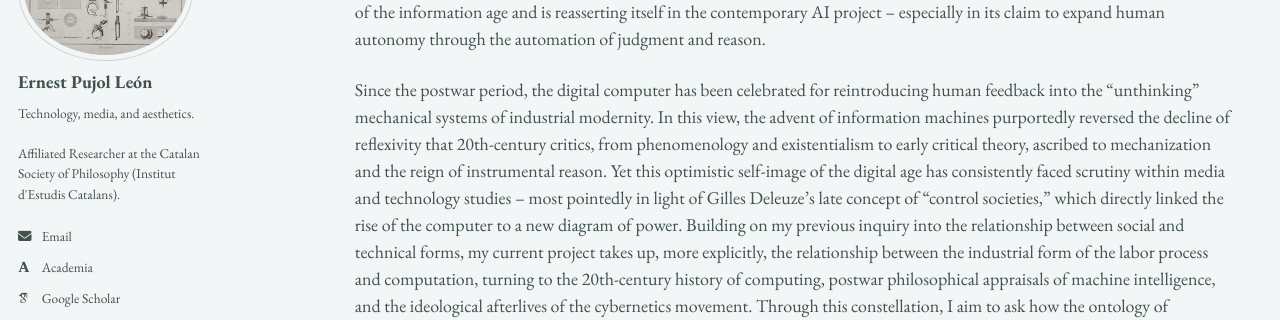
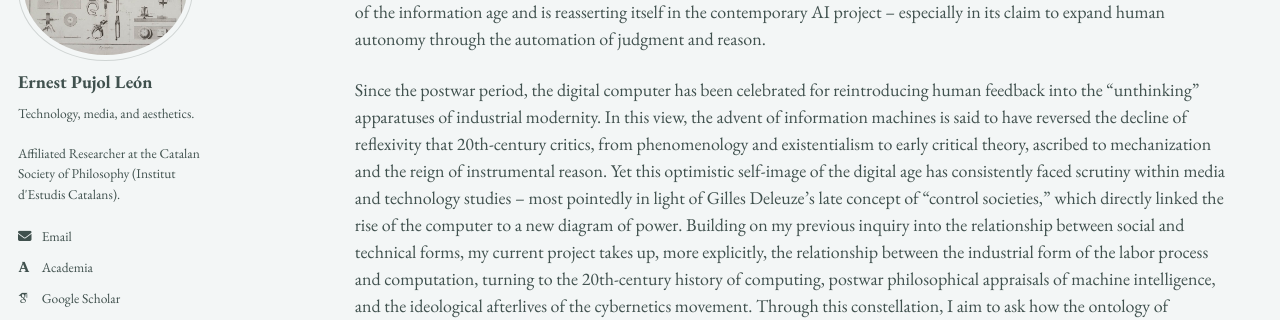
Before and after one commit to epujol90/epujol90.github.io, a Jekyll site: the page built from _pages/research.md, in a window 1280 px wide and 900 px high, scrolled down 1560 px. Shown: the part 182-502 px from the top of the window. Built offline with Jekyll 4.4.1, drawn with Linux system fonts in a browser that asks for light colours; some web fonts are replaced; a script bundle is joined from its source files by our own code; library files that are not in the unit come from our copies; some of the changed text lies outside the part shown.

Commit message:
Update research.md

```diff
--- a/_pages/research.md
+++ b/_pages/research.md
@@ -27,7 +27,7 @@ My doctoral work centered on the _longue durée_ of industrial modernity and wha
 
 As I revise this work into a monograph, my ongoing research traces how the core dynamic of subsumption has steered the course of the information age and is reasserting itself in the contemporary AI project -- especially in its claim to expand human autonomy through the automation of judgment and reason.
 
-Since the postwar period, the digital computer has been celebrated for reintroducing human feedback into the "unthinking" mechanical systems of industrial modernity. In this view, the advent of information machines purportedly reversed the decline of reflexivity that 20th-century critics, from phenomenology and existentialism to early critical theory, ascribed to mechanization and the reign of instrumental reason. Yet this optimistic self-image of the digital age has consistently faced scrutiny within media and technology studies -- most pointedly in light of Gilles Deleuze's late concept of “control societies," which directly linked the rise of the computer to a new diagram of power. Building on my previous inquiry into the relationship between social and technical forms, my current project takes up, more explicitly, the relationship between the industrial form of the labor process and computation, turning to the 20th-century history of computing, postwar philosophical appraisals of machine intelligence, and the ideological afterlives of the cybernetics movement. Through this constellation, I aim to ask how the ontology of computing machines is bound up with the sociality of capitalist life, and whether the socialized intelligence they harness truly foretells its overcoming.
+Since the postwar period, the digital computer has been celebrated for reintroducing human feedback into the "unthinking" apparatuses of industrial modernity. In this view, the advent of information machines is said to have reversed the decline of reflexivity that 20th-century critics, from phenomenology and existentialism to early critical theory, ascribed to mechanization and the reign of instrumental reason. Yet this optimistic self-image of the digital age has consistently faced scrutiny within media and technology studies -- most pointedly in light of Gilles Deleuze's late concept of “control societies," which directly linked the rise of the computer to a new diagram of power. Building on my previous inquiry into the relationship between social and technical forms, my current project takes up, more explicitly, the relationship between the industrial form of the labor process and computation, turning to the 20th-century history of computing, postwar philosophical appraisals of machine intelligence, and the ideological afterlives of the cybernetics movement. Through this constellation, I aim to ask how the ontology of computing machines is bound up with the sociality of capitalist life, and whether the socialized intelligence they harness truly foretells its overcoming.
 <br>
 <br>
 
```
